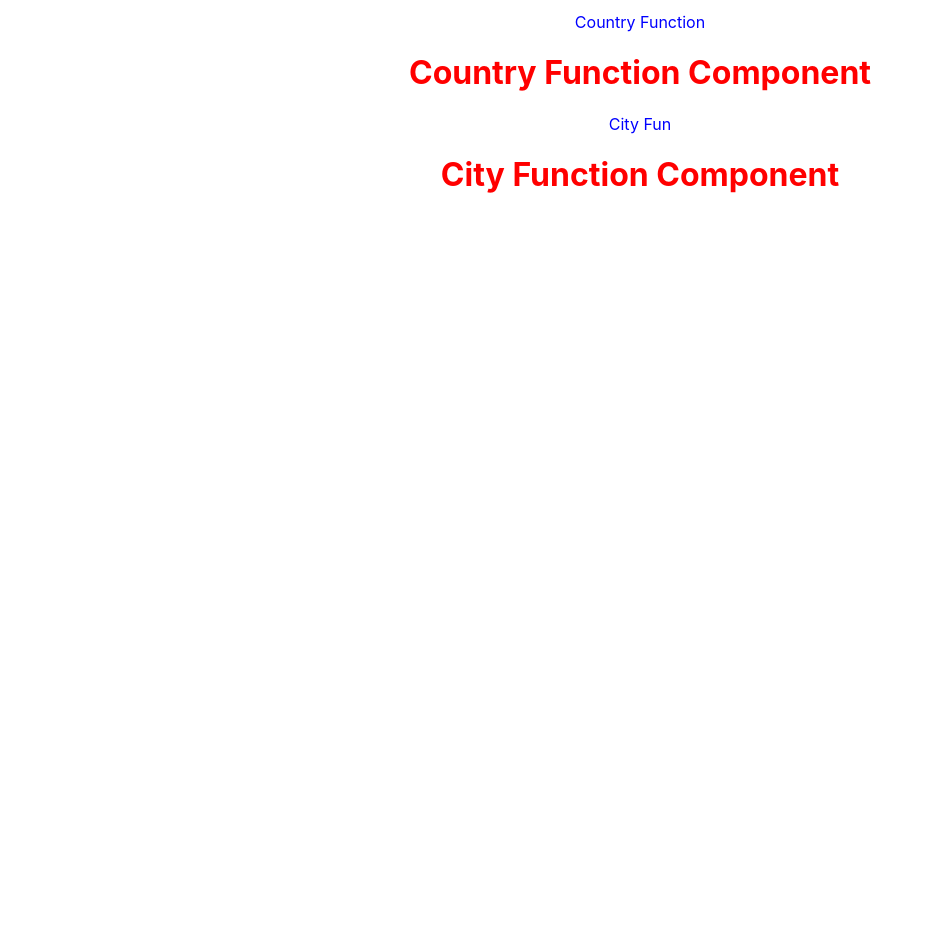
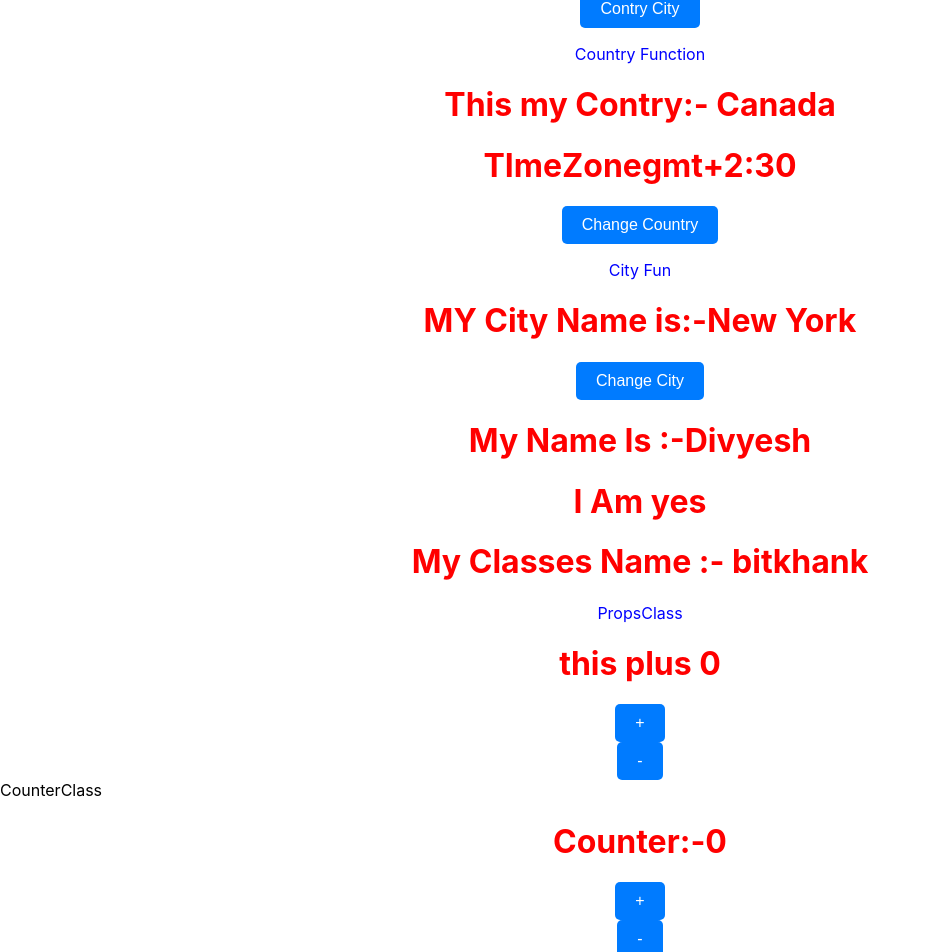
Before and after one commit to DivyeshBhakhar021/fristreact, a React (Create React App) app: page / in a window 1280 px wide. Shown: the part 405-1357 px from the top of the page, without its empty margins (0-932 px from the left). Before the commit the page ends 800 px from the top, so only its background shows below. Built offline with nearby package versions, Linux system fonts and the light colour scheme.

Commit message:
1_3_2004_state

```diff
--- a/src/App.css
+++ b/src/App.css
@@ -24,6 +24,28 @@
   color: rgb(165, 34, 34);
 }
 
+
+button {
+  background-color: #007bff; /* Default background color */
+  color: #fff; /* Default text color */
+  border: none;
+  padding: 10px 20px;
+  cursor: pointer;
+  display: flex;
+  margin: 0 auto;
+  transition: background-color 0.3s ease; /* Smooth transition effect */
+
+  /* Additional styling */
+  border-radius: 5px;
+  font-size: 16px;
+}
+
+/* Hover effect */
+button:hover {
+  background-color: #0056b3; /* New background color on hover */
+}
+
+
 p{
   color: blue;
   text-align: center;
--- a/src/App.js
+++ b/src/App.js
@@ -4,6 +4,10 @@ import Contry from "./user/components/Contry";
 import City from './user/components/City';
 import ContryFun from './user/ContryFun';
 import CityFun from './user/components/CityFun';
+import Props from './user/components/PropsEx';
+import PropsClass from './user/components/PropsClass';
+import Counter from './user/components/CounterFun';
+import CounterClass from './user/components/CounterClass';
 
 function App() {
   return (
@@ -12,7 +16,15 @@ function App() {
       <City />
       <ContryFun />
       <CityFun />
+      <Props  text={{
+        name: "Divyesh",
+        student: "yes"
+      }} data="bitkhank"/>
+      <PropsClass />
+      <Counter/>
+      <CounterClass/>
     </>
+
 
   );
 }
--- a/src/user/ContryFun.js
+++ b/src/user/ContryFun.js
@@ -1,12 +1,22 @@
-import React from 'react';
+import React, { useState } from 'react'; // Import useState hook
 
-const ContryFun = () => {
+const CountryFun = () => {
+    const [country, setCountry] = useState('Canada');
+    const [time, setTimeZone] = useState("gmt+2:30");
+
+    const changeCountry = () => {
+        setCountry('USA');
+        setTimeZone('gm-5')
+    };
+
     return (
         <>
-        <p>Country Function</p>
-            <h1>Country Function Component</h1>
+            <p>Country Function</p>
+            <h1>This my Contry:- {country}</h1>
+            <h1>TImeZone{time}</h1>
+            <button className='button' onClick={changeCountry}>Change Country</button>
         </>
     );
 };
 
-export default ContryFun;
+export default CountryFun;
--- a/src/user/components/City.js
+++ b/src/user/components/City.js
@@ -25,7 +25,7 @@ export default class City extends Component {
       <p>City</p>
       <h1>My City Name is {this.state.city}</h1>
       <h1>My Time Zone is {this.state.timezone} </h1>
-      <button onClick={this.citychnag}>Contrychng</button>
+      <button onClick={this.citychnag}>Contry City</button>
       </>
     )
   }
--- a/src/user/components/CityFun.js
+++ b/src/user/components/CityFun.js
@@ -1,11 +1,18 @@
-import React from 'react';
+import React, { useState } from 'react';
 
 const CityFun = () => {
+    const [city, setCity] = useState('New York');
+
+    const changeCity = () => {
+        setCity('UK');
+    };
+
     return (
-        <>
-        <p>City Fun</p>
-           <h1>City Function Component</h1>
-        </>
+        <div>
+            <p>City Fun</p>
+            <h1>MY City Name is:-{city}</h1>
+            <button className='button' onClick={changeCity}>Change City</button>
+        </div>
     );
 };
 
--- a/src/user/components/Contry.js
+++ b/src/user/components/Contry.js
@@ -19,14 +19,13 @@ export default class Contry extends Component {
     })
   }
 
-
   render() {
     return (
       <>
       <p>Contry</p>
       <h1>My Contry is {this.state.name}</h1>
       <h1>My timezone is {this.state.timezone} </h1>
-      <button onClick={this.Contrychng}>Contrychng</button>
+      <button onClick={this.Contrychng}>Contry chng</button>
       </>
 
     )
--- /dev/null
+++ b/src/user/components/CounterClass.js
@@ -0,0 +1,31 @@
+import React, { Component } from 'react'
+
+export default class CounterClass extends Component {
+    constructor(props) {
+        super(props)
+        this.state ={
+            count:0
+        }
+    }
+
+    countpuls = () =>{
+        this.setState({ count: this.state.count + 1 });
+    }
+
+    countremvo = () =>{
+        this.setState({ count: this.state.count - 1 });
+    }
+
+  render() {
+    return (
+        <>
+      <div>CounterClass</div>
+      <h1>Counter:-{this.state.count}</h1>
+      <button onClick={this.countpuls} disabled={this.state.count < 5 ? false : true}>+</button>
+      <button onClick={this.countremvo} disabled={this.state.count > 0 ? false : true} >-</button>
+        </>
+
+
+    )
+  }
+}
--- /dev/null
+++ b/src/user/components/CounterFun.js
@@ -0,0 +1,29 @@
+import React, { useState } from 'react';
+
+function Counter() {
+
+    const [count , setConut] =useState(0);
+
+
+    const  counterdata = () =>{
+        if (count<5) {
+            setConut(count+1)
+        }
+    }
+
+    const counterdataremvo = () =>{
+        if (count>0) {
+            setConut(count-1)
+        }
+    }
+
+    return (
+        <div>
+          <h1>this plus {count}</h1>
+          <button  onClick={counterdata} disabled={count < 5 ? false : true} >+</button>
+          <button  onClick={counterdataremvo} disabled={count > 0 ? false : true}>-</button>
+        </div>
+    );
+}
+
+export default Counter;
--- /dev/null
+++ b/src/user/components/PropsClass.js
@@ -0,0 +1,9 @@
+import React, { Component } from 'react'
+
+export default class PropsClass extends Component {
+  render() {
+    return (
+      <p>PropsClass {this.props.data}</p>
+    )
+  }
+}
--- /dev/null
+++ b/src/user/components/PropsEx.js
@@ -0,0 +1,14 @@
+import React from 'react';
+
+function PropsEx(props) {
+    return (
+
+        <div>
+            <h1>My Name Is :-{props.text.name}</h1>
+            <h1>I Am {props.text.student}</h1>
+            <h1>My Classes Name :- {props.data}</h1>
+        </div>
+    );
+}
+
+export default PropsEx;
```
